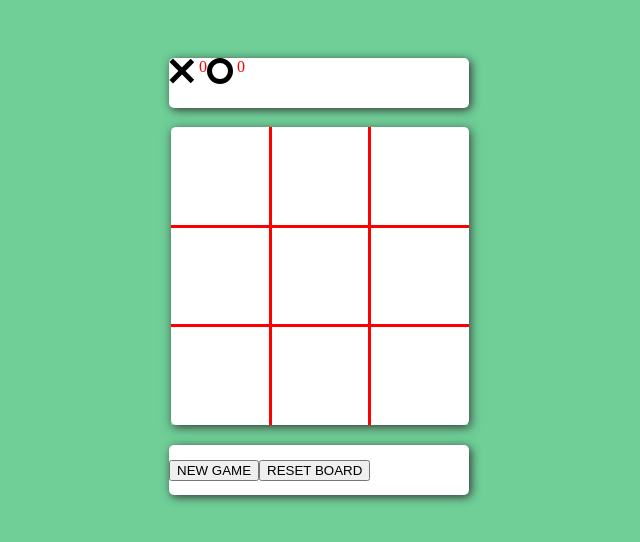
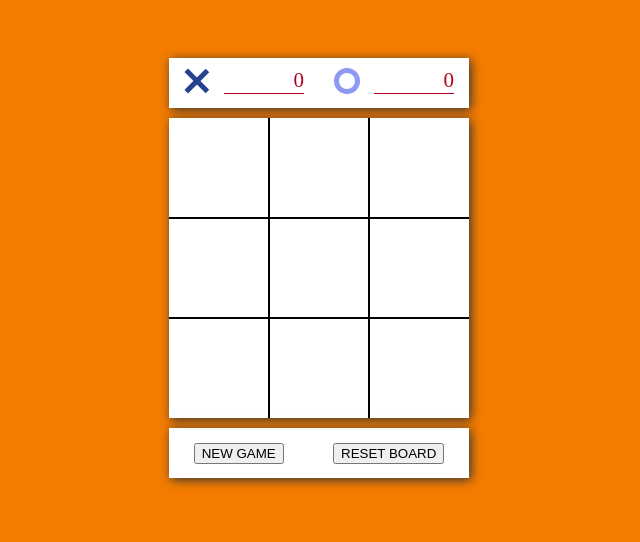
Before and after one commit to fredmaggiowski/tictactoe, a React app: page / in a window 1280 px wide. Shown: the whole page, without its empty margins (321-961 px from the left). Built offline with nearby package versions, Linux system fonts and the light colour scheme.

Commit message:
implemented full game and worked on palette

```diff
--- a/src/game/Grid/grid.css
+++ b/src/game/Grid/grid.css
@@ -1,7 +1,3 @@
-#game-grid {
-  --grid-color: red;
-}
-
 .grid-row:after {
   clear: both;
   content: "";
@@ -11,31 +7,31 @@
 /* Setup grid colouring */
 
 .grid-row .square:first-child, .grid-row .square:nth-child(2) {
-  border-right: 2px solid var(--grid-color);
+  border-right: 1px solid var(--grid-color);
 }
 
 .grid-row .square:nth-child(2), .grid-row .square:last-child {
-  border-left: 2px solid var(--grid-color);
+  border-left: 1px solid var(--grid-color);
 }
 
 .grid-row .square:first-child, .grid-row .square:nth-child(2) {
-  border-right: 2px solid var(--grid-color);
+  border-right: 1px solid var(--grid-color);
 }
 
 .grid-row:first-child .square {
-  border-bottom: 2px solid var(--grid-color);
+  border-bottom: 1px solid var(--grid-color);
 }
 
 .grid-row:nth-child(2) .square {
-  border-top: 2px solid var(--grid-color);
-  border-bottom: 2px solid var(--grid-color);
+  border-top: 1px solid var(--grid-color);
+  border-bottom: 1px solid var(--grid-color);
 }
 
 .grid-row:last-child .square {
-  border-top: 2px solid var(--grid-color);
+  border-top: 1px solid var(--grid-color);
 }
 
-/* Round grid corners */
+/* Round grid corners *
 
 .grid-row:first-child .square:first-child {
   border-top-left-radius: 5px;
@@ -52,3 +48,4 @@
 .grid-row:last-child .square:last-child {
   border-bottom-right-radius: 5px;
 }
+*/
--- a/src/game/ScoreBoard/index.js
+++ b/src/game/ScoreBoard/index.js
@@ -33,7 +33,7 @@ class ScoreBoard extends React.Component {
   render() {
     let currentScore = this.props.score;
     return (
-      <div id="score-board" className="elevate rounded">
+      <div id="score-board" className="elevate">
           <PlayerScore
             score={currentScore.x}
             player="x"/>
--- a/src/game/ScoreBoard/scoreboard.css
+++ b/src/game/ScoreBoard/scoreboard.css
@@ -1,17 +1,28 @@
 #score-board {
   margin-top: 50px;
-  margin-bottom: 20px;
+  margin-bottom: 10px;
   width: 300px;
   height: 50px;
-  background-color: white;
+  background-color: var(--panel-background);
   display: flex;
   flex-direction: row;
+  align-items: center;
+  justify-content: space-around;
 }
 
-#score-board > div {
+#score-board .player {
   display: flex;
+  flex-direction: row;
+  align-items: flex-start;
+  justify-content: space-around;
 }
 
 #score-board .player .score {
-  color: red;
+  color: var(--secondary-color);
+  border-bottom: 1px solid;
+  width: 80px;
+  margin-left: 10px;
+  text-align: right;
+  font-size: 21px;
+  font-weight: 100;
 }
--- a/src/game/Square/index.js
+++ b/src/game/Square/index.js
@@ -36,13 +36,13 @@ function X(props) {
       //   <path d="M2.15792e-05 5.47909e-06H60" transform="translate(46.4264 46.4264) rotate(-135)" stroke="black" strokeWidth="10"/>
       // </svg>
       <svg width="30" height="30" viewBox="0 21 30 30" fill="none" xmlns="http://www.w3.org/2000/svg">
-        <line y1="-2.5" x2="30" y2="-2.5" transform="translate(4 46.4264) rotate(-45)" stroke="black" strokeWidth="5"/>
-        <path d="M1.07896e-05 5.47909e-06H30" transform="translate(23.4264 44.4264) rotate(-135)" stroke="black" strokeWidth="5"/>
+        <line y1="-2.5" x2="30" y2="-2.5" transform="translate(4 46.4264) rotate(-45)" stroke="#26418f" strokeWidth="5"/>
+        <path d="M1.07896e-05 5.47909e-06H30" transform="translate(23.4264 44.4264) rotate(-135)" stroke="#26418f" strokeWidth="5"/>
       </svg>
     :
       <svg width="90" height="90" viewBox="0 0 72 73" fill="none" xmlns="http://www.w3.org/2000/svg">
-        <line y1="-5" x2="90" y2="-5" transform="translate(8 71.6396) rotate(-45)" stroke="black" strokeWidth="10"/>
-        <path d="M3.23688e-05 5.47909e-06H90" transform="translate(68.4264 68.4264) rotate(-135)" stroke="black" strokeWidth="10"/>
+        <line y1="-5" x2="90" y2="-5" transform="translate(8 71.6396) rotate(-45)" stroke="#26418f" strokeWidth="10"/>
+        <path d="M3.23688e-05 5.47909e-06H90" transform="translate(68.4264 68.4264) rotate(-135)" stroke="#26418f" strokeWidth="10"/>
       </svg>
   );
 }
@@ -54,11 +54,11 @@ function O(props) {
       //   <circle cx="30" cy="30" r="25" fill="white" stroke="black" strokeWidth="10"/>
       // </svg>
       <svg width="30" height="30" viewBox="0 0 30 30" fill="none" xmlns="http://www.w3.org/2000/svg">
-        <circle cx="13" cy="13" r="10.5" fill="white" stroke="black" stroke-width="5"/>
+        <circle cx="13" cy="13" r="10.5" fill="transparent" stroke="#8e99f3" strokeWidth="5"/>
       </svg>
     :
       <svg width="90" height="90" viewBox="0 0 90 90" fill="none" xmlns="http://www.w3.org/2000/svg">
-        <circle cx="45" cy="45" r="40" fill="white" stroke="black" strokeWidth="10"/>
+        <circle cx="45" cy="45" r="40" fill="transparent" stroke="#8e99f3" strokeWidth="10"/>
       </svg>
   );
 }
--- a/src/game/Square/square.css
+++ b/src/game/Square/square.css
@@ -1,5 +1,5 @@
 .square {
-  background: #fff;
+  background-color: var(--panel-background);
   /* border: 1px solid #999; */
   border: none;
   float: left;
@@ -8,8 +8,6 @@
   line-height: 100px;
   height: 100px;
   width: 100px;
-  margin-right: -1px;
-  margin-top: -1px;
   padding: 0;
   padding-top: 5px;
   text-align: center;
--- a/src/game/Tools/index.js
+++ b/src/game/Tools/index.js
@@ -5,7 +5,7 @@ import './tools.css'
 class Tools extends React.Component {
   render () {
     return (
-      <div id="game-tools" className="elevate rounded">
+      <div id="game-tools" className="elevate">
         <button onClick={this.props.onNewMatch}>NEW GAME</button>
         <button onClick={this.props.onReset}>RESET BOARD</button>
       </div>
--- a/src/game/Tools/tools.css
+++ b/src/game/Tools/tools.css
@@ -1,9 +1,10 @@
 #game-tools {
-  margin-top: 20px;
+  margin-top: 10px;
   width: 300px;
+  height: 50px;
+  background: var(--panel-background);
   display: flex;
   flex-direction: row;
   align-items: center;
-  background: white;
-  height: 50px;
+  justify-content: space-around;
 }
--- a/src/index.css
+++ b/src/index.css
@@ -1,5 +1,14 @@
 body {
-  background-color: #6FCF97;
+  --primary-bold: #f57c00;
+  --primary-color: #fcce7e;
+  --secondary-color: #B00020;
+  --error-color: #B00020;
+  --grid-color: #000;
+  --panel-background: #fff;
+}
+
+body {
+  background-color: var(--primary-bold);
 }
 
 .elevate {
@@ -9,9 +18,3 @@ body {
 .rounded {
   border-radius: 5px;
 }
-
-/* .flex-center {
-  display: flex;
-  flex-direction: row;
-  justify-content: center;
-} */
```
